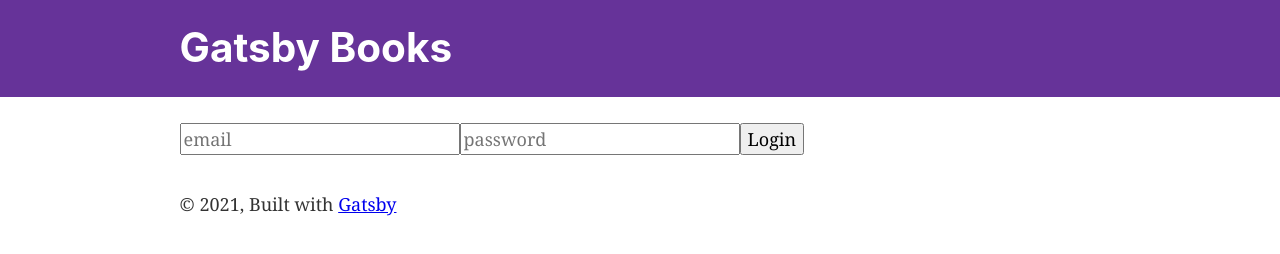
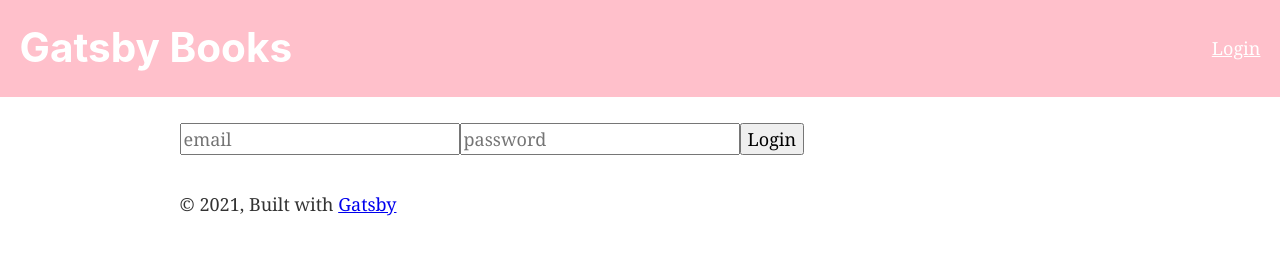
Before and after one commit to NHartMusic/gatsby_blog_test_02, a Gatsby site: page /login in a window 1280 px wide. Built offline with nearby package versions, Linux system fonts and the light colour scheme; Gatsby itself is replaced by a stand-in of ours; no server answers.

Commit message:
styling some things

```diff
--- a/src/components/header.js
+++ b/src/components/header.js
@@ -1,42 +1,95 @@
-import * as React from 'react'
+import React, { useContext } from 'react'
 import PropTypes from 'prop-types'
-import { Link } from 'gatsby'
+import { Link, navigate } from 'gatsby'
 import { FirebaseContext } from './Firebase'
+import styled from 'styled-components'
 
-const Header = ({ siteTitle }) => (
-  <header
-    style={{
-      background: `rebeccapurple`,
-      marginBottom: `1.45rem`,
-    }}
-  >
-    <div
-      style={{
-        margin: `0 auto`,
-        maxWidth: 960,
-        padding: `1.45rem 1.0875rem`,
-      }}
-    >
-      <h1 style={{ margin: 0 }}>
+const LogoutLink = styled.span`
+  color: white;
+  cursor: pointer;
+
+  &:hover {
+    text-decoration: underline;
+  }
+`
+
+const HeaderWrapper = styled.header`
+  background: pink;
+  margin-bottom: 1.45rem;
+`
+
+const HeaderContent = styled.div`
+   margin: 0 auto;
+  max-width: 960;
+  padding: 1.45rem 1.0875rem;
+  display: flex;
+
+  >h1 {
+    margin: 0;
+    flex-grow: 1;
+
+    >a {
+      color: white;
+      text-decoration: none;
+    }
+  }
+
+  >div{
+    margin: auto 0;
+  }
+
+`
+
+const UserInfo = styled.div`
+  text-align: right;
+`
+
+const LoginLink = styled.div`
+  margin: auto 0;
+
+  a {
+    color: white;
+  }
+`
+
+const Header = ({ siteTitle }) => {
+  const {firebase, user} = useContext(FirebaseContext)
+  console.log(firebase, user)
+
+  function handleLogoutClick() {
+    firebase.logout().then(() => navigate('/login'))
+  }
+
+  return (
+    <HeaderWrapper>
+      <HeaderContent>
+        <h1>
           <Link
             to='/'
-          style={{
-            color: `white`,
-            textDecoration: `none`,
-          }}
           >
             {siteTitle}
           </Link>
         </h1>
-      <FirebaseContext.Consumer>
-        {props => {
-          console.log(props)
-          return <div></div>
-        }}
-      </FirebaseContext.Consumer>
+        <UserInfo>
+          {!!user && !!user.email &&
+            <div>
+              Hello, {user.email}
+              <br></br>
+              <LogoutLink onClick={handleLogoutClick}>
+                Logout
+              </LogoutLink>
             </div>
-  </header>
+          }
+          {(!user || !user.email) &&
+            <LoginLink>
+              <Link to='/login'>Login</Link>
+            </LoginLink>
+          }
+        </UserInfo>
+      </HeaderContent>
+    </HeaderWrapper>
   )
+}
 
 Header.propTypes = {
   siteTitle: PropTypes.string,
--- a/src/components/layout.js
+++ b/src/components/layout.js
@@ -33,7 +33,7 @@ const Layout = ({ children }) => {
         style={{
           margin: `0 auto`,
           maxWidth: 960,
-          padding: `0 1.0875rem 1.45rem`,
+          padding: `0 1.0875rem 1.45rem`
         }}
       >
         <main>{children}</main>
```
Also changed, not shown: 1 other file. Lines whose indentation alone changed are shown as unchanged.
